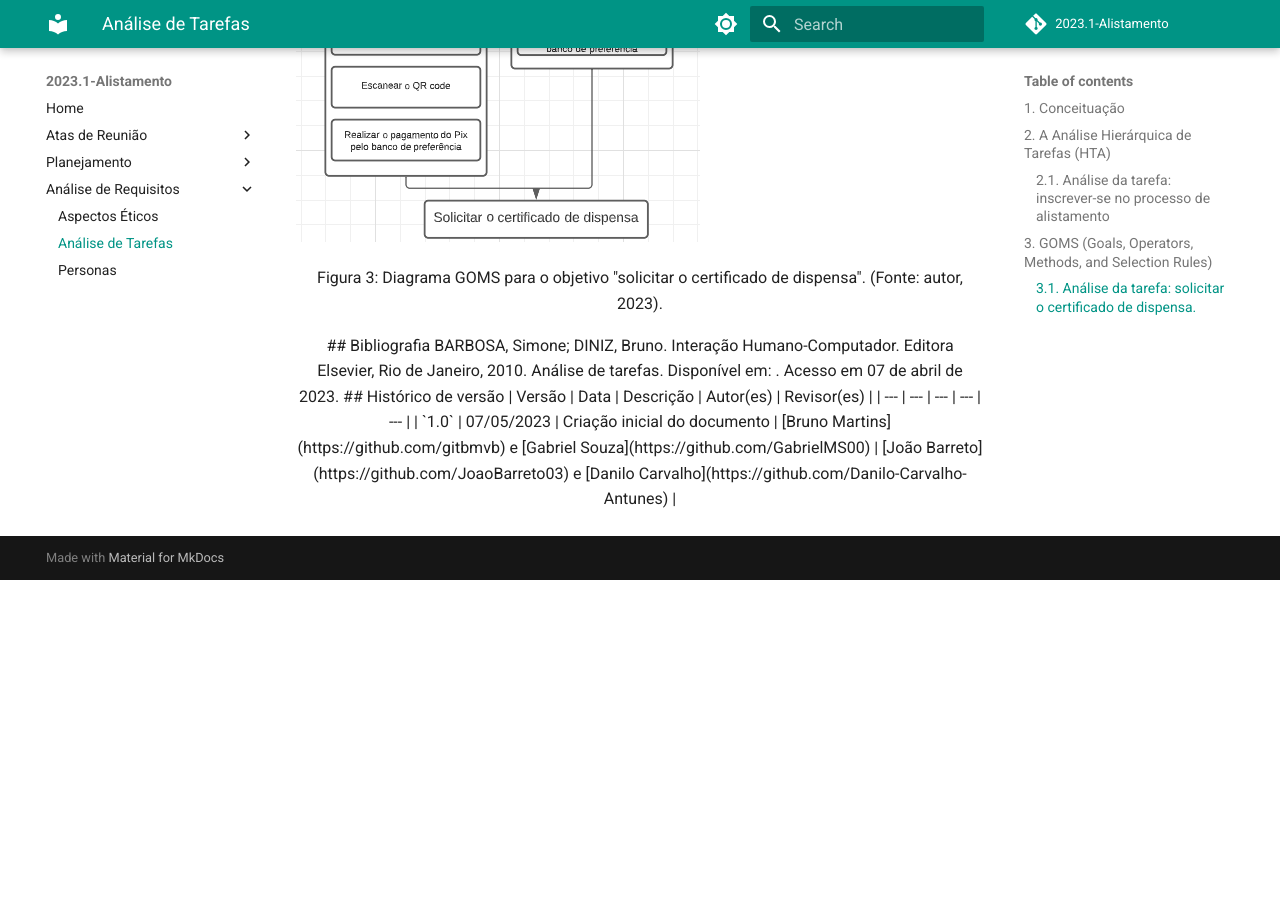
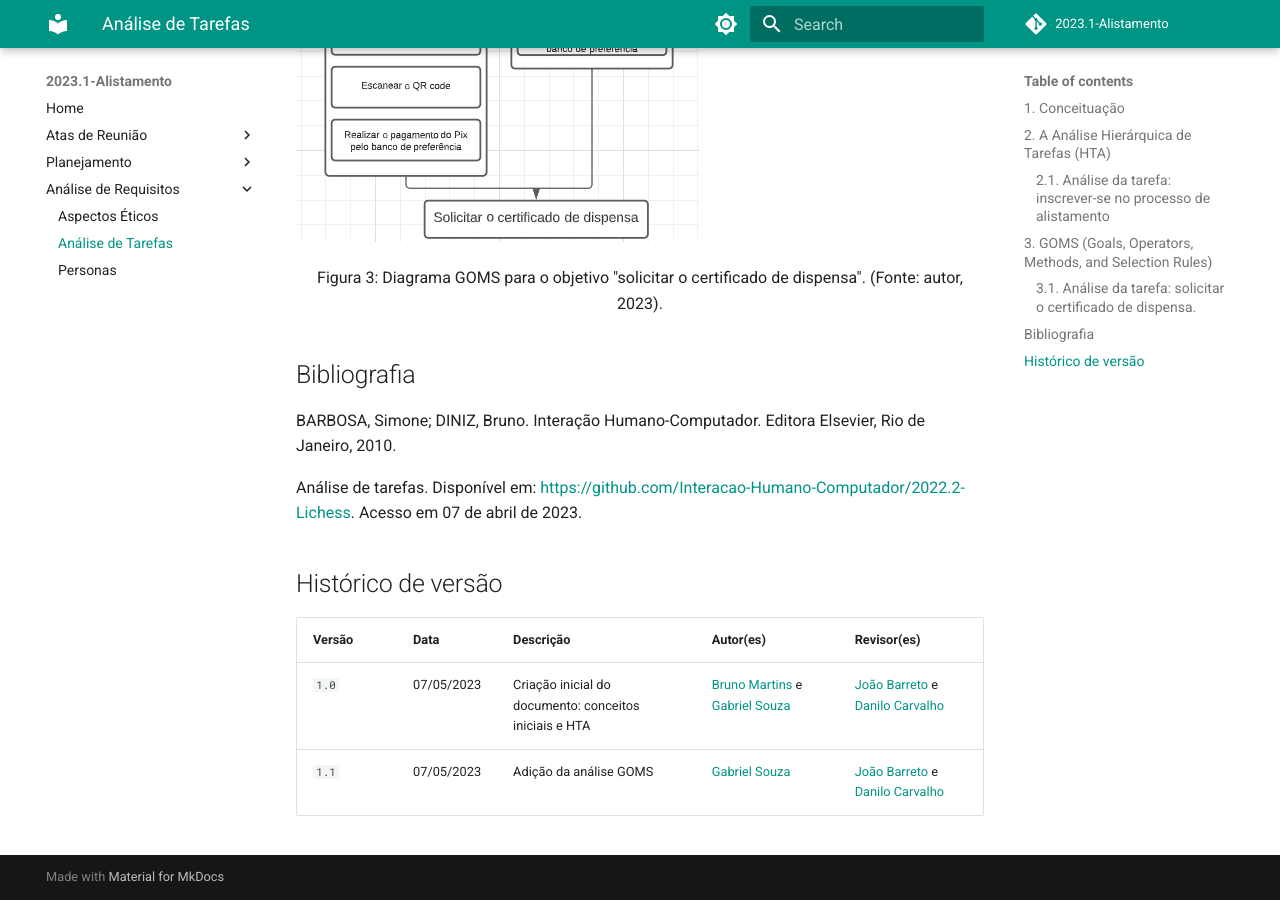
Before and after one commit to Interacao-Humano-Computador/2023.1-Alistamento, an MkDocs documentation site: the page built from docs/analise_requisitos/analise_tarefas.md, in a window 1280 px wide and 900 px high, scrolled down 4084 px. Built offline with MkDocs 1.6.1 and Material for MkDocs 9.7.7, drawn with Linux system fonts in a browser that asks for light colours; comment, search, counter and statistics services are not loaded; before the commit the page ends 4664 px from its top, so only the background shows below that.

Commit message:
fix: refatoração de arquivos

```diff
--- a/docs/analise_requisitos/analise_tarefas.md
+++ b/docs/analise_requisitos/analise_tarefas.md
@@ -53,24 +53,24 @@ A tarefa "inscrever-se no processo de alistamento" é uma das principais que os
 </div>
 
 ## 3. GOMS (Goals, Operators, Methods, and Selection Rules)
-
 O GOMS é um método de analise de tarefas que concede a representação do conhecimento que é necessário para a realização de uma tarefa por parte de um usuário. Estão inclusos nessas representação: <b>goals</b> que são estruturas simbólicas que definem um estado de coisas a ser alcançado e determinam um conjunto de métodos possíveis pelos quais isso pode ser alcançado; <b>operators</b> que são as ações na qual o software permite com que o usuário execute e que estão relacionadas diretamente com o dispositivo em si; <b>methods</b> que são as sequências claras de goals e operators na qual possibilitam o usuário de concluir a tarefa; <b>selection rules</b> que são as regras que o usuário pode seguir para decidir qual método ele irá utilizar para atingir determinada meta (goal).
 
 ### 3.1. Análise da tarefa: solicitar o certificado de dispensa.
-
 A tarefa de solicitar o cerificado de dispensa é uma parte importante dentro do site do Alistamento Militar Online, trata-se da parte final do processo de alistamento. Para efetuar a solicitação há apenas um caminho dentro do site, no entanto, antes de concluir, é necessário escolher a forma de pagamento para a emissão do documento, sendo assim, surge uma bifurcação antes de chegar na meta. Dessa maneira, é possível fazer uma análise de tarefas GOMS que parte da situação inicial para a <b>selection rules</b>, essa dá origem a dois <b>methods</b>, cada <b>method</b> possui seus <b>operators</b> específicos, ao final, ambos os <b>methods</b> convergem para uma <b>goal</b> em comum, ou seja, a meta final do processo.
 
 ![Diagrama_GOMS](../img/requisitos/Diagrama-GOMS.png)
 <div style="text-align: center">
 <p>Figura 3: Diagrama GOMS para o objetivo "solicitar o certificado de dispensa". (Fonte: autor, 2023).</p>
+</div>
 
 ## Bibliografia
-
 BARBOSA, Simone; DINIZ, Bruno. Interação Humano-Computador. Editora Elsevier, Rio de Janeiro, 2010.
 
 Análise de tarefas. Disponível em: <https://github.com/Interacao-Humano-Computador/2022.2-Lichess>. Acesso em 07 de abril de 2023.
 
+
 ## Histórico de versão
 | Versão | Data | Descrição | Autor(es) | Revisor(es) |
 | --- | --- | --- | --- | --- |
-|  `1.0`   | 07/05/2023 | Criação inicial do documento | [Bruno Martins](https://github.com/gitbmvb) e [Gabriel Souza](https://github.com/GabrielMS00) | [João Barreto](https://github.com/JoaoBarreto03) e [Danilo Carvalho](https://github.com/Danilo-Carvalho-Antunes) |
+|  `1.0`   | 07/05/2023 | Criação inicial do documento: conceitos iniciais e HTA | [Bruno Martins](https://github.com/gitbmvb) e [Gabriel Souza](https://github.com/GabrielMS00) | [João Barreto](https://github.com/JoaoBarreto03) e [Danilo Carvalho](https://github.com/Danilo-Carvalho-Antunes) |
+|  `1.1`   | 07/05/2023 | Adição da análise GOMS | [Gabriel Souza](https://github.com/GabrielMS00) | [João Barreto](https://github.com/JoaoBarreto03) e [Danilo Carvalho](https://github.com/Danilo-Carvalho-Antunes) |
--- a/mkdocs.yml
+++ b/mkdocs.yml
@@ -24,7 +24,7 @@ nav:
     - Análise de Requisitos:
       - Aspectos Éticos: analise_requisitos/aspectos_eticos.md
       - Análise de Tarefas: analise_requisitos/analise_tarefas.md
-      - Personas : analise_requisitos/Personas.md
+      - Personas: analise_requisitos/personas.md
 theme:
   name: material
   palette:
```
Also changed, not shown: docs/analise_requisitos/personas.md (renamed from docs/analise_requisitos/Personas.md, +9 -9 lines), docs/img/requisitos/persona1.jpg (renamed from docs/img/Persona.1.jpg), docs/img/requisitos/persona2.jpg (renamed from docs/img/Persona.2.jpg).
